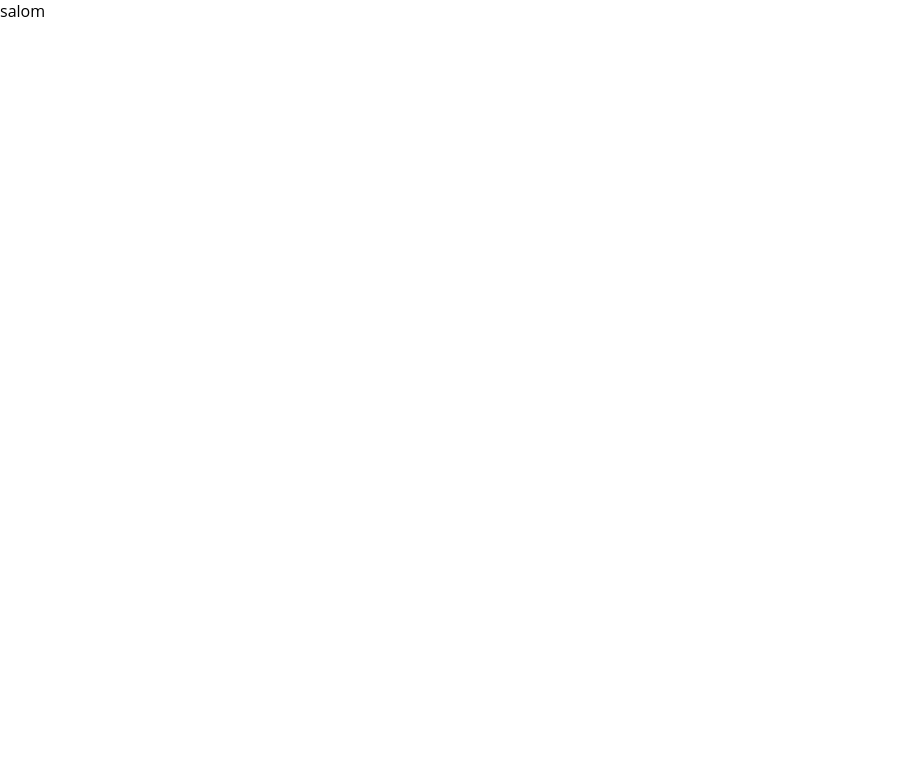
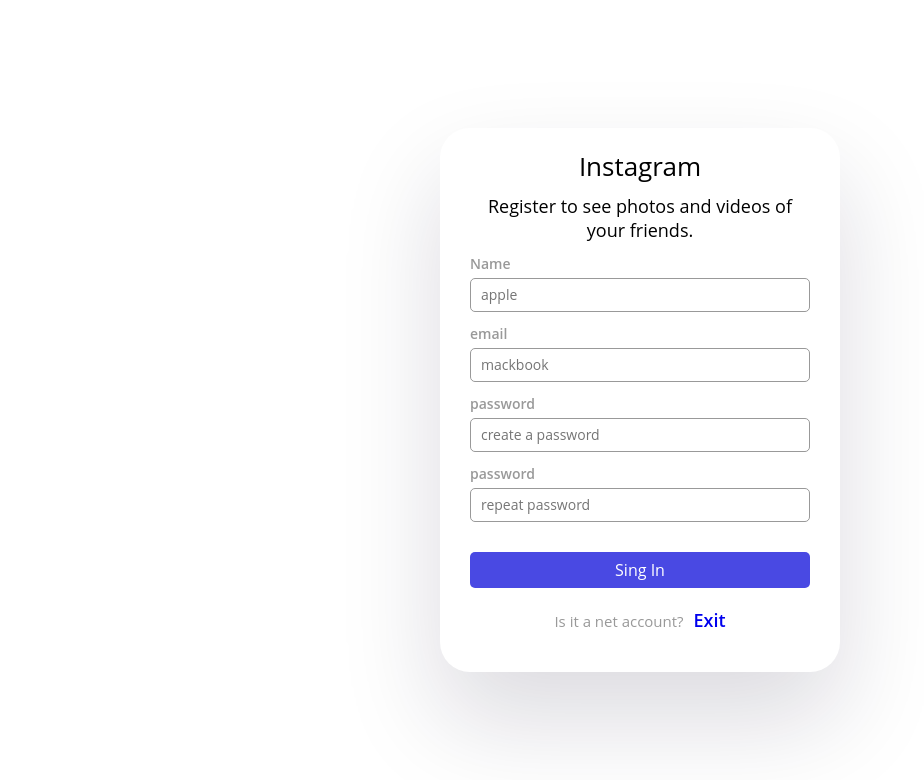
Before and after one commit to tuit212/ins_re, a React (Create React App) app: page /accounts/emailsignup in a window 1280 px wide. Shown: the top 780 px of the page, without its empty margins (0-924 px from the left). Built offline with nearby package versions, Linux system fonts and the light colour scheme.

Commit message:
register add

```diff
--- a/src/components/Accound/Accound.scss
+++ b/src/components/Accound/Accound.scss
@@ -17,6 +17,14 @@
             font-weight: 500;
             text-align: center;
             cursor: pointer;
+        }
+
+        & > p {
+            font-size: 18px;
+            font-weight: 400;
+            margin: 0;
+            margin: 10px 0;
+            text-align: center;
         }
 
         .singUp{
@@ -60,6 +68,7 @@
                     font-size: 14px;
                     font-weight: 600;
                     color: #999;
+                    cursor: pointer;
                 }
 
                 & > input {
--- a/src/components/Register/Register.jsx
+++ b/src/components/Register/Register.jsx
@@ -1,9 +1,45 @@
 import React from 'react'
+import '../Accound/Accound.scss'
+import { useForm } from "react-hook-form";
+import { Link } from 'react-router-dom';
 
 function Register() {
+    const { register, handleSubmit } = useForm();
+    const onSubmit = data => console.log(data);
+
     return (
-        <div>
-            salom
+        <div className='Accound-section'>
+            <div className="accound">
+                <h2>Instagram</h2>
+                <p>
+                    Register to see photos and videos of your friends.
+                </p>
+                <form onSubmit={handleSubmit(onSubmit)}>
+                    <div className="input">
+                        <label htmlFor="name">Name</label>
+                        <input id='name'  {...register("firstName", { required: true, maxLength: 20 })} required placeholder='apple'/>
+                    </div>
+                    <div className='input'>
+                        <label htmlFor="email">email</label>
+                        <input id='email' type={"email"} {...register("email")} required placeholder='mackbook'/>
+                    </div>
+                    <div className="input">
+                        <label htmlFor="password">password</label>
+                        <input id='password' type={"password"} {...register("parol", { required: true, maxLength: 20 })}
+                        placeholder='create a password' required />
+                    </div>
+                    <div className="input">
+                        <label htmlFor="passwordd">password</label>
+                        <input id='passwordd' type={"password"} {...register("parol", { required: true, maxLength: 20 })}
+                        placeholder='repeat password' required />
+                    </div>
+                    <input type="submit" className='btn' value={"Sing In"} />
+                </form>
+                <div className='singUp'>
+                    <span>Is it a net account?</span>
+                    <Link to={"/"} id='singUp'>Exit</Link>
+                </div>
+            </div>
         </div>
     )
 }
```
